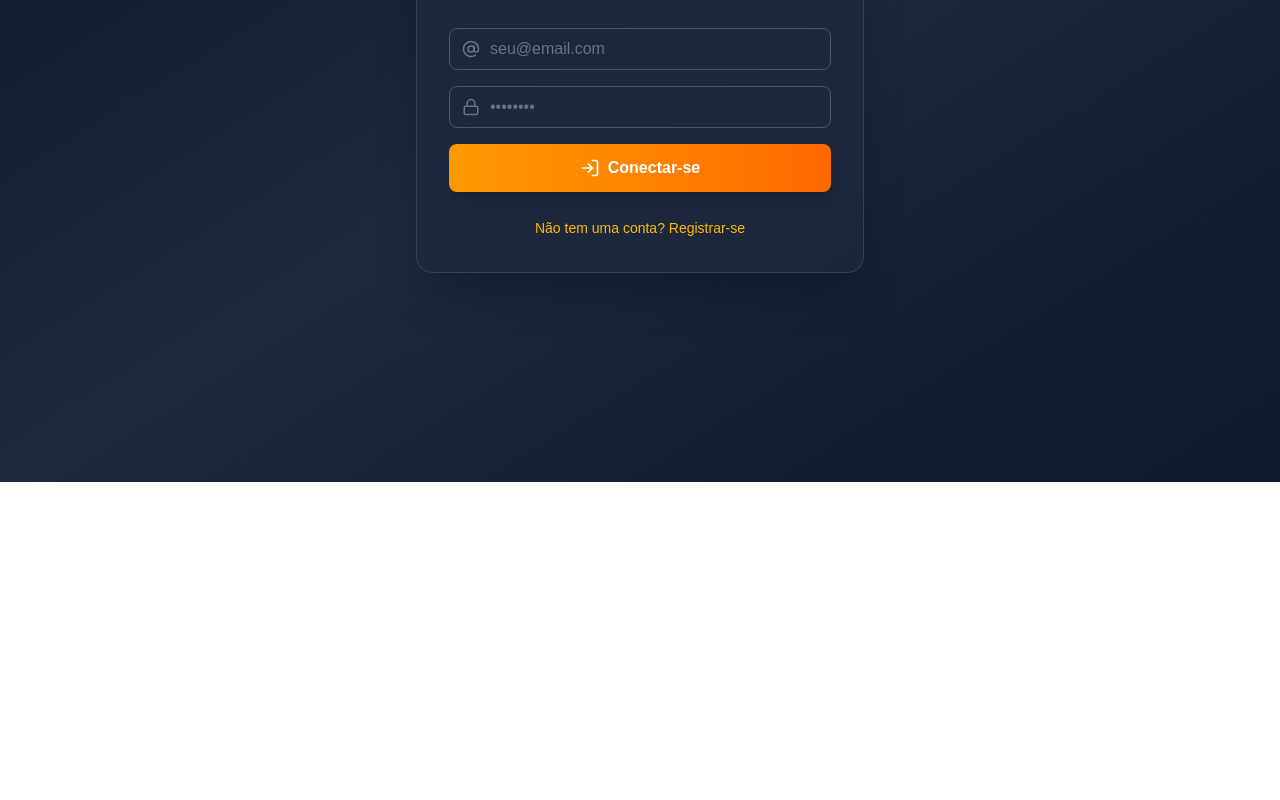
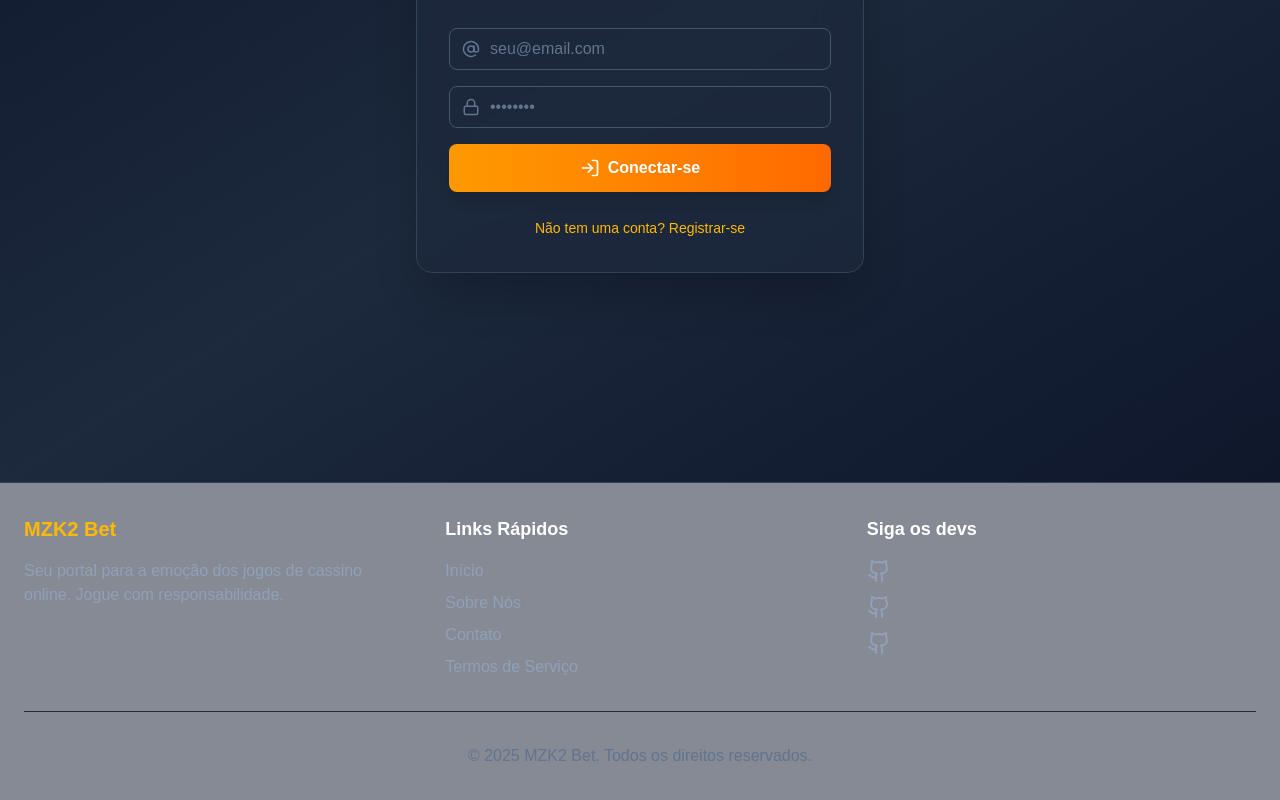
Before and after one commit to drypzz/blackjack_, a Next.js app: page / in a window 1280 px wide. Shown: the part 318-1118 px from the top of the page. Before the commit the page ends 800 px from the top, so only its background shows below. Built offline with nearby package versions, Linux system fonts and the light colour scheme.

Commit message:
feat: add footer

```diff
--- /dev/null
+++ b/src/app/components/Footer.tsx
@@ -0,0 +1,127 @@
+'use client'
+
+import { Github } from 'lucide-react'
+import { motion } from 'framer-motion'
+
+import { useState, useEffect } from 'react'
+
+/**
+ * Hook para monitorar media queries e adaptar o layout.
+ * @param query - A string da media query (ex: '(max-width: 768px)').
+ */
+export const useMediaQuery = (query: string) => {
+  const [matches, setMatches] = useState(false)
+
+  useEffect(() => {
+    // Garante que o código só rode no lado do cliente
+    if (typeof window !== 'undefined') {
+      const media = window.matchMedia(query)
+      if (media.matches !== matches) {
+        setMatches(media.matches)
+      }
+      const listener = () => {
+        setMatches(media.matches)
+      }
+      media.addEventListener('change', listener)
+      return () => media.removeEventListener('change', listener)
+    }
+  }, [matches, query])
+
+  return matches
+}
+
+export function Footer() {
+   const socialLinks = [
+      { icon: <Github size={24} />, href: 'https://github.com/drypzz', name: 'Drypzz' },
+      { icon: <Github size={24} />, href: 'https://github.com/Felipe-G-Schmitt', name: 'Felipe-G-Schmitt' },
+      { icon: <Github size={24} />, href: 'https://github.com/function404', name: 'Function404' },
+   ]
+
+   const isMobile = useMediaQuery('(max-width: 768px)')
+
+   const footerVariants = {
+      hidden: { opacity: 0, y: 50 },
+      visible: {
+         opacity: 1,
+         y: 0,
+         transition: {
+            staggerChildren: 0.2,
+         },
+      },
+   }
+
+   const itemVariants = {
+      hidden: { opacity: 0, y: 20 },
+      visible: { opacity: 1, y: 0 },
+   }
+
+   const nameVariants = {
+      rest: { opacity: 0, x: -10, width: 0, marginLeft: 0 },
+      hover: { opacity: 1, x: 0, width: 'auto', marginLeft: '8px', transition: { staggerChildren: 0.2 } },
+      visible: { opacity: 1, x: 0, width: 'auto', marginLeft: '8px' },
+   }
+
+   return (
+      <motion.footer
+         className="bg-slate-900/50 backdrop-blur-xl border-t border-slate-700 mt-auto py-8 px-6 text-white"
+         variants={footerVariants}
+         initial="hidden"
+         whileInView="visible"
+         viewport={{ once: true, amount: 0.5 }}
+      >
+         <div className="max-w-7xl mx-auto grid grid-cols-1 md:grid-cols-3 gap-8 text-center md:text-left">
+            <motion.div variants={itemVariants}>
+               <h3 className="text-xl font-bold text-amber-400 mb-4">MZK2 Bet</h3>
+               <p className="text-slate-400">
+                  Seu portal para a emoção dos jogos de cassino online. Jogue com responsabilidade.
+               </p>
+            </motion.div>
+            <motion.div variants={itemVariants}>
+               <h3 className="text-lg font-semibold text-white mb-4">Links Rápidos</h3>
+               <ul className="space-y-2">
+                  <li><a href="#" className="text-slate-400 hover:text-amber-400 transition-colors">Início</a></li>
+                  <li><a href="#" className="text-slate-400 hover:text-amber-400 transition-colors">Sobre Nós</a></li>
+                  <li><a href="#" className="text-slate-400 hover:text-amber-400 transition-colors">Contato</a></li>
+                  <li><a href="#" className="text-slate-400 hover:text-amber-400 transition-colors">Termos de Serviço</a></li>
+               </ul>
+            </motion.div>
+            <motion.div variants={itemVariants}>
+               <h3 className="text-lg font-semibold text-white mb-4">Siga os devs</h3>
+               <div className="flex flex-col items-center md:items-start space-y-3">
+                  {socialLinks.map((link, index) => (
+                     <motion.a
+                        key={index}
+                        href={link.href}
+                        target="_blank"
+                        rel="noopener noreferrer"
+                        initial="rest"
+                        whileHover={!isMobile ? "hover" : ""}
+                        animate={isMobile ? "visible" : "rest"}
+                        className="flex items-center text-slate-400 hover:text-amber-400 transition-colors"
+                     >
+                        <motion.div whileHover={{ scale: 1.2, rotate: 10 }} whileTap={{ scale: 0.9 }}>
+                           {link.icon}
+                        </motion.div>
+
+                        <motion.span
+                           variants={nameVariants}
+                           className="overflow-hidden whitespace-nowrap font-medium"
+                        >
+                           {link.name}
+                        </motion.span>
+                     </motion.a>
+                  ))}
+               </div>
+            </motion.div>
+         </div>
+         <motion.div
+            className="text-center text-slate-500 mt-8 pt-8 border-t border-slate-800"
+            initial={{ opacity: 0 }}
+            animate={{ opacity: 1 }}
+            transition={{ delay: 0.8, duration: 0.5 }}
+         >
+            <p>&copy; {new Date().getFullYear()} MZK2 Bet. Todos os direitos reservados.</p>
+         </motion.div>
+      </motion.footer>
+   )
+}
--- a/src/app/games/Roulette.tsx
+++ b/src/app/games/Roulette.tsx
@@ -119,7 +119,7 @@ export const Roulette = ({ onBack }: { onBack: () => void }) => {
       setModalInfo({
         type: 'info',
         title: 'Modo Educativo',
-        message: 'A Teoria da Ruína do Jogador sugere que, em um jogo de azar com chances desiguais, um jogador com capital finito acabará falindo contra um oponente com capital infinito (o cassino). Vamos ver isso na prática!'
+        message: 'A Teoria da Ruína do Jogador sugere que, em um jogo de azar com chances desiguais, um jogador com capital finito acabará falindo contra um oponente com capital infinito (o cassino). quanto maior a % mais chances de você ganhar. Vamos ver isso na prática!'
       })
     }
     if (!educationalMode) {
@@ -158,7 +158,7 @@ export const Roulette = ({ onBack }: { onBack: () => void }) => {
     switch (difficulty) {
       case 'hard': return 0.2
       case 'impossible': return 0.1
-      case 'crazy': return 0.999
+      case 'crazy': return 0.99
       default: return 0.486
     }
   }
@@ -326,32 +326,6 @@ export const Roulette = ({ onBack }: { onBack: () => void }) => {
             <h1 className='text-4xl font-bold text-amber-400 mb-2 flex items-center justify-center gap-3 tracking-wider'>
               <CircleDot size={32} /> Roleta
             </h1>
-            <div className="flex items-center justify-center gap-4 mt-4">
-              <div className="flex items-center">
-                <input
-                  type="checkbox"
-                  id="educational-mode"
-                  checked={educationalMode}
-                  onChange={(e) => setEducationalMode(e.target.checked)}
-                  className="mr-2 h-4 w-4 rounded accent-amber-500"
-                />
-                <label htmlFor="educational-mode" className="text-slate-300">Modo Educativo</label>
-              </div>
-              <div className="flex items-center">
-                <label className={`text-slate-300 transition-opacity duration-300 ${educationalMode ? 'opacity-100' : 'opacity-50'}`}>Dificuldade:</label>
-                <select
-                  value={difficulty}
-                  onChange={(e) => setDifficulty(e.target.value as Difficulty)}
-                  className={`bg-slate-900 border border-slate-600 rounded-md px-2 py-1 ml-2 transition-opacity duration-300 ${!educationalMode ? 'opacity-50 cursor-not-allowed' : ''}`}
-                  disabled={spinning || result !== null || !educationalMode}
-                >
-                  <option value="normal">Normal (48.6%)</option>
-                  <option value="hard">Difícil (20%)</option>
-                  <option value="impossible">Impossível (10%)</option>
-                  <option value="crazy">Louco (99.9%)</option>
-                </select>
-              </div>
-            </div>
           </div>
 
           <div className='relative flex justify-center items-center my-8'>
@@ -525,6 +499,36 @@ export const Roulette = ({ onBack }: { onBack: () => void }) => {
               </>
             )}
           </div>
+
+          <div className="flex items-center justify-center gap-4 mt-4">
+            <div className="flex items-center">
+              <input
+                type="checkbox"
+                id="educational-mode"
+                checked={educationalMode}
+                onChange={(e) => setEducationalMode(e.target.checked)}
+                className="mr-2 h-4 w-4 rounded accent-amber-500"
+              />
+
+              <label htmlFor="educational-mode" className="text-slate-300">Modo Educativo</label>
+            </div>
+
+            <div className="flex items-center">
+              <label className={`text-slate-300 transition-opacity duration-300 ${educationalMode ? 'opacity-100' : 'opacity-50'}`}>Dificuldade:</label>
+
+              <select
+                value={difficulty}
+                onChange={(e) => setDifficulty(e.target.value as Difficulty)}
+                className={`bg-slate-900 border border-slate-600 rounded-md px-2 py-1 ml-2 transition-opacity duration-300 ${!educationalMode ? 'opacity-50 cursor-not-allowed' : ''}`}
+                disabled={spinning || result !== null || !educationalMode}
+              >
+                <option value="normal">Normal (48.6%)</option>
+                <option value="hard">Difícil (20%)</option>
+                <option value="impossible">Impossível (10%)</option>
+                <option value="crazy">Louco (99%)</option>
+              </select>
+            </div>
+          </div>
         </div>
       </div>
     </main>
--- a/src/app/layout.tsx
+++ b/src/app/layout.tsx
@@ -1,6 +1,8 @@
 import type { Metadata } from 'next'
 
 import { Geist, Geist_Mono } from 'next/font/google'
+
+import { Footer } from '@/app/components/Footer'
 
 import { Providers } from '@/app/providers'
 
@@ -27,10 +29,13 @@ export default function RootLayout({
   children: React.ReactNode
 }>) {
   return (
-    <html lang='pt-BR'>
-      <body suppressHydrationWarning={true} className={`${geistSans.variable} ${geistMono.variable} antialiased`}>
+    <html lang='pt-BR' className="h-full">
+      <body suppressHydrationWarning={true} className={`${geistSans.variable} ${geistMono.variable} antialiased flex flex-col h-full`}>
         <Providers>
-          {children}
+          <main className="flex-grow">
+            {children}
+          </main>
+          <Footer />
         </Providers>
       </body>
     </html>
```
